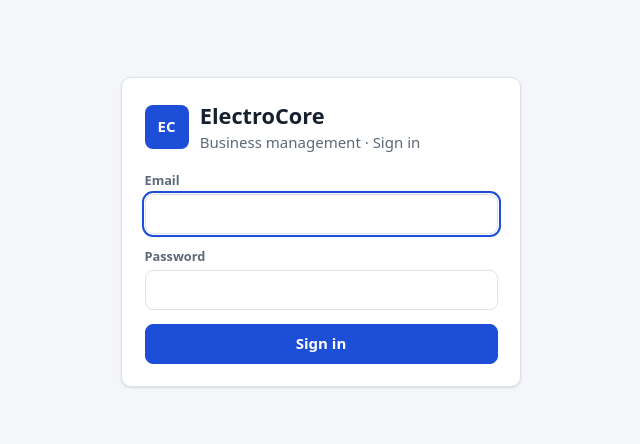
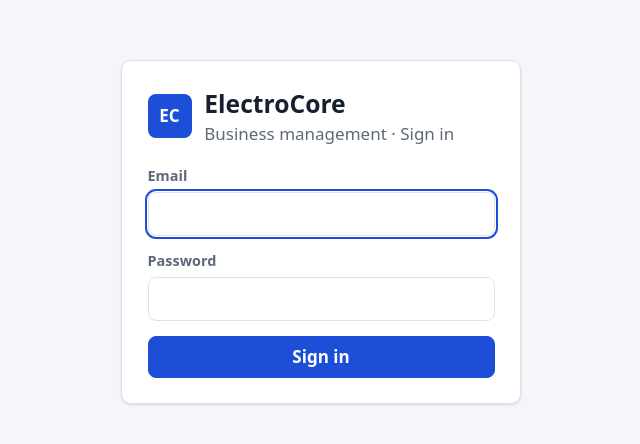
Before and after one commit to afidhu/Electronics-businness-management-system, a React (Vite) app in the folder frontend/: page / in a window 1280 px wide. Shown: the part 168-612 px from the top of the page, without its empty margins (319-959 px from the left). Built offline with nearby package versions, Linux system fonts and the light colour scheme; no server answers.

Commit message:
increase system font

```diff
--- a/frontend/src/index.css
+++ b/frontend/src/index.css
@@ -16,9 +16,9 @@
   --info-bg: #eaf1ff;
   --radius: 10px;
   --shadow: 0 1px 2px rgb(16 24 40 / 6%), 0 1px 3px rgb(16 24 40 / 8%);
-  --sidebar: 220px;
+  --sidebar: 240px;
   font-family: system-ui, 'Segoe UI', Roboto, 'Helvetica Neue', Arial, sans-serif;
-  font-size: 15px;
+  font-size: 17px;
   line-height: 1.45;
   color: var(--text);
   background: var(--bg);
```
